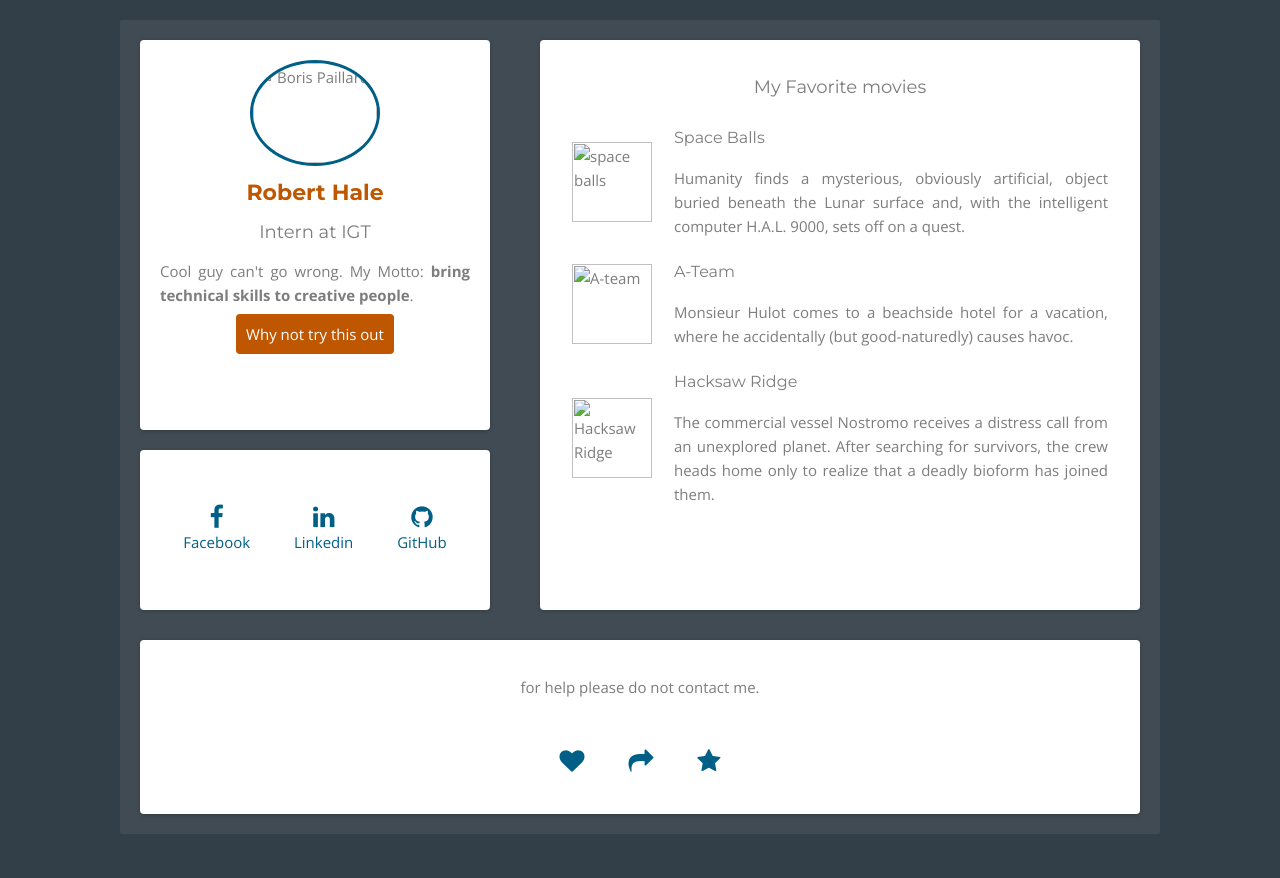
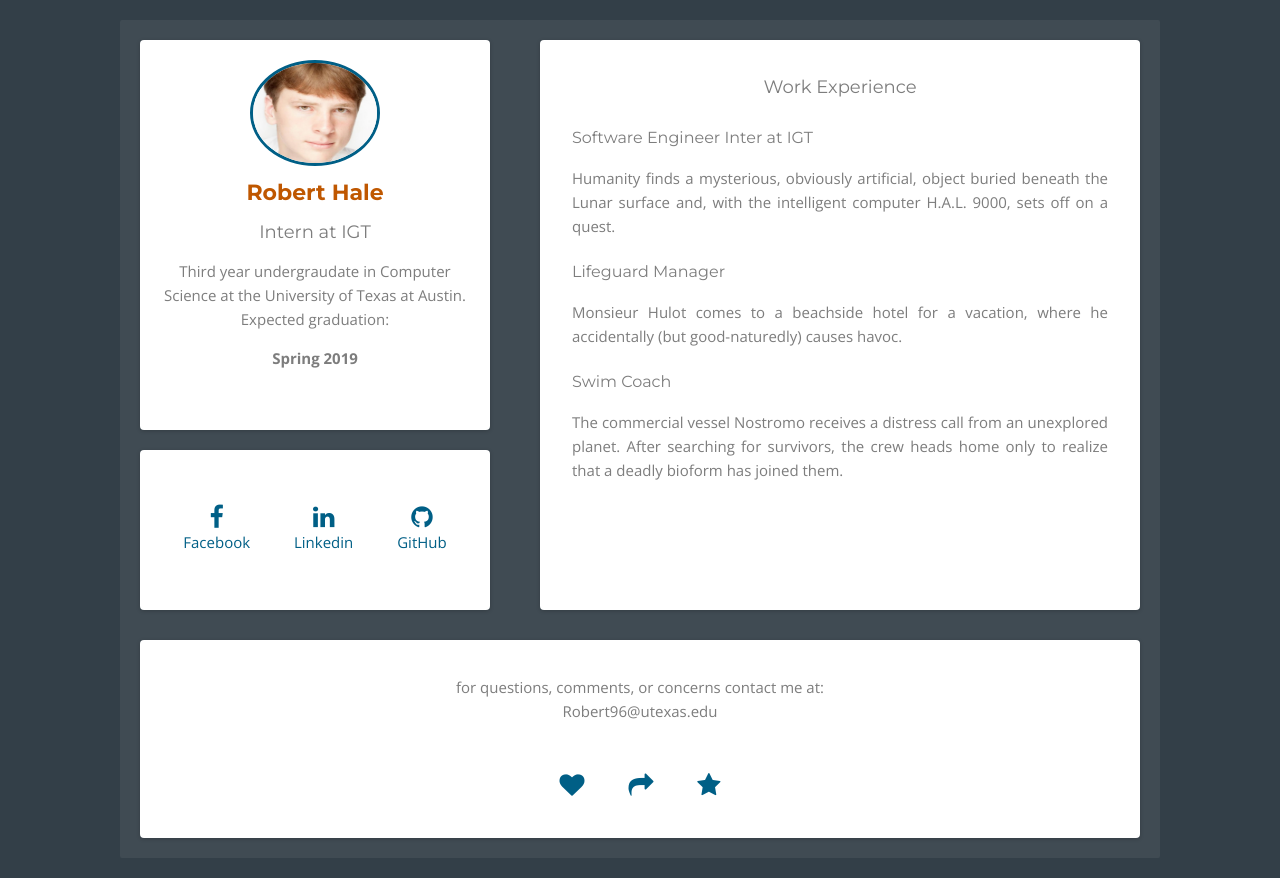
Before and after one commit to RobertHale/public_html, a plain HTML site: page profile_page.html in a window 1280 px wide. Before the commit the page ends 854 px from the top, so only its background shows below. Drawn offline with nearby package versions, Linux system fonts and the light colour scheme.

Commit message:
profile_page almost ready. profile pic added

```diff
--- a/profile_page.html
+++ b/profile_page.html
@@ -11,14 +11,16 @@
       <div id="wrapper" class="container">
         <div id="left">
           <div id="summary" class="card text-center">
-            <img src="download (1).png" alt="Boris Paillard" id="img-profile" class="img-circle">
+            <img src="profile.jpg" alt="Robert Hale" id="img-profile" class="img-circle">
             <h1>Robert Hale</h1>
             <h2>Intern at IGT</h2>
-            <p>
-              Cool guy can't go wrong. My Motto: <strong>bring technical skills to creative people</strong>.
+            <p class="text-center">
+              Third year undergraudate in Computer Science at the University of Texas at Austin.<br>
+              Expected graduation:
             </p>
-
-            <a class="button-link" href="https://lewagon.com">Why not try this out</a>
+            <strong>
+              Spring 2019
+            </strong>
           </div>
           <div id="social" class="card text-center">
             <ul class="list-inline">
@@ -42,34 +44,25 @@
         </div>
         <div id="right">
           <div id="fav-movies" class="card text-center">
-            <h2>My Favorite movies</h2>
+            <h2>Work Experience</h2>
 
             <table id="movies">
               <tbody>
                 <tr>
                   <td>
-                    <img src="download.jpg" alt="space balls">
-                  </td>
-                  <td>
-                    <h3>Space Balls</h3>
+                    <h3>Software Engineer Inter at IGT</h3>
                     <p>Humanity finds a mysterious, obviously artificial, object buried beneath the Lunar surface and, with the intelligent computer H.A.L. 9000, sets off on a quest.</p>
                   </td>
                 </tr>
                 <tr>
                   <td>
-                    <img src="download (1).jpg" alt="A-team">
-                  </td>
-                  <td>
-                    <h3>A-Team</h3>
+                    <h3>Lifeguard Manager</h3>
                     <p>Monsieur Hulot comes to a beachside hotel for a vacation, where he accidentally (but good-naturedly) causes havoc.</p>
                   </td>
                 </tr>
                 <tr>
                   <td>
-                    <img src="download (2).jpg" alt="Hacksaw Ridge">
-                  </td>
-                  <td>
-                    <h3>Hacksaw Ridge</h3>
+                    <h3>Swim Coach</h3>
                     <p>The commercial vessel Nostromo receives a distress call from an unexplored planet. After searching for survivors, the crew heads home only to realize that a deadly bioform has joined them.</p>
                   </td>
                 </tr>
@@ -81,7 +74,8 @@
         <div id="footer">
           <div id="help" class="card">
             <p class="text-center">
-              for help please do not contact me.
+              for questions, comments, or concerns contact me at:<br>
+              Robert96@utexas.edu
             </p>
             <ul class="list-inline text-center" id="share">
              <li>
```
Also changed, not shown: profile.jpg (added).
